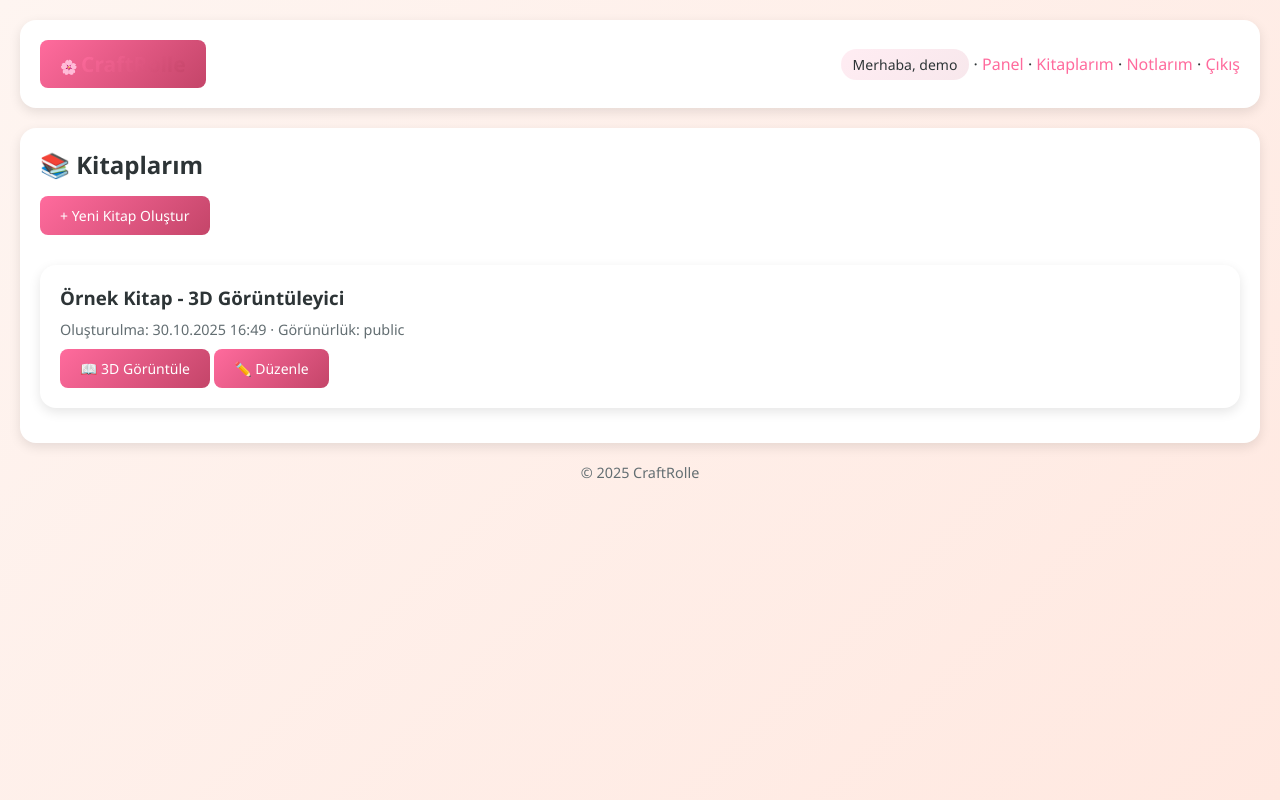
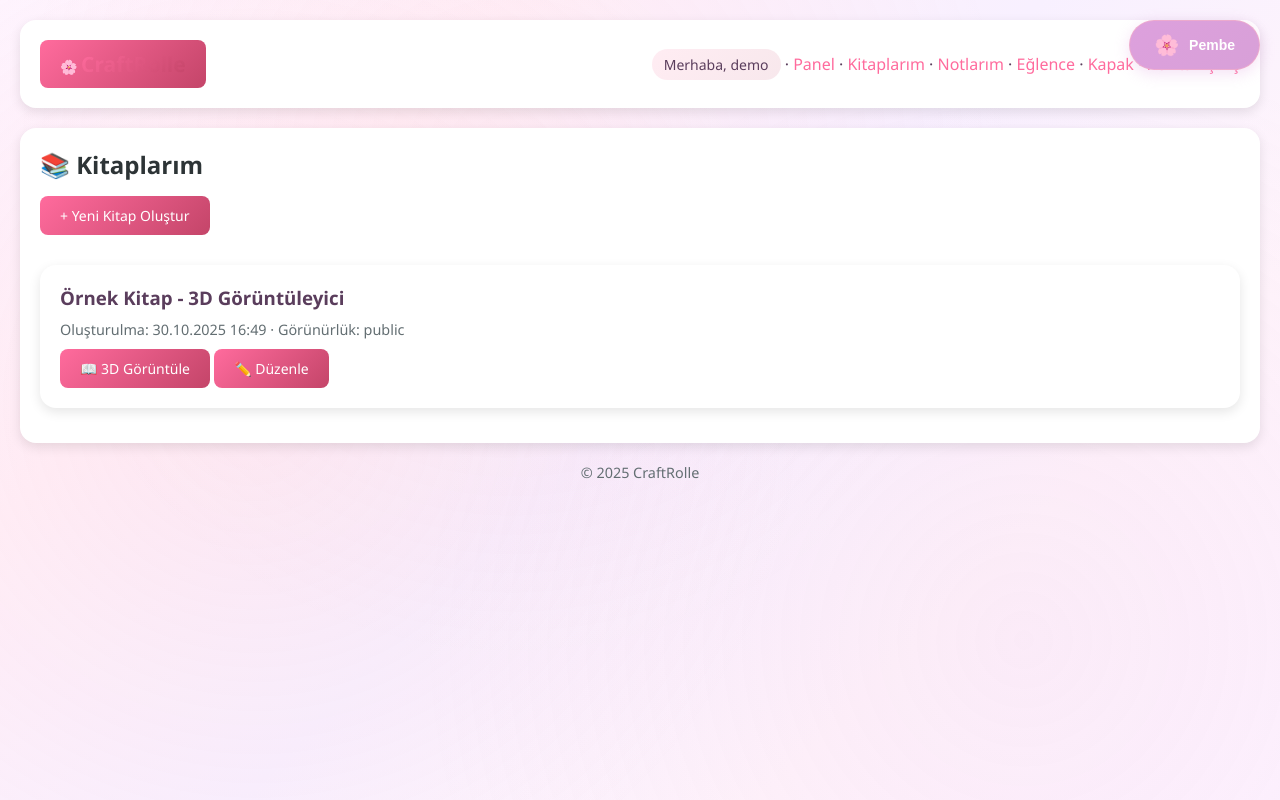
Before and after one commit to Emre-Oyunda/CraftRolle, a PHP site: page /books.php in a window 1280 px wide. Run offline with PHP 8.4, Linux system fonts and the light colour scheme; a user stored in the database is signed in; data comes from the database, SQL or seed files in the repository.

Commit message:
Add dual theme and theme toggle to books page
Co-authored-by: emresonmez456 <emresonmez456@gmail.com>

```diff
--- a/public/books.php
+++ b/public/books.php
@@ -18,8 +18,210 @@ $books = $st->fetchAll(PDO::FETCH_ASSOC);
   <meta name="viewport" content="width=device-width, initial-scale=1">
   <title>Kitaplarım - <?= e(APP_NAME) ?></title>
   <link rel="stylesheet" href="../assets/css/style.css">
+  <style>
+  /* === DUAL THEME - Pembe & Siyah === */
+
+  /* PEMBE TEMA (Default) */
+  body {
+    background: linear-gradient(135deg, #fef5ff 0%, #fff0f9 25%, #f8f0ff 50%, #fff5fb 75%, #fef5ff 100%);
+    color:#5a3d5c;
+    transition: all 0.5s ease;
+  }
+
+  body::before {
+    content: '';
+    position: fixed;
+    top: 0;
+    left: 0;
+    width: 100%;
+    height: 100%;
+    background-image:
+      radial-gradient(circle at 20% 50%, rgba(255, 182, 193, 0.15) 0%, transparent 50%),
+      radial-gradient(circle at 80% 80%, rgba(221, 160, 221, 0.12) 0%, transparent 50%),
+      radial-gradient(circle at 40% 20%, rgba(255, 192, 203, 0.1) 0%, transparent 50%);
+    pointer-events: none;
+    z-index: 0;
+    transition: all 0.5s ease;
+  }
+
+  /* SİYAH TEMA */
+  body.dark-theme {
+    background: #0e0b1a;
+    color:#f5e8ff;
+  }
+
+  body.dark-theme::before {
+    opacity: 0;
+  }
+
+  .container {
+    position: relative;
+    z-index: 1;
+  }
+
+  /* KARTLAR */
+  body.dark-theme .card {
+    border:1px solid #2a2144;
+    background: rgba(255,255,255,.04);
+    box-shadow:
+      0 4px 16px rgba(0, 0, 0, 0.3),
+      inset 0 0 20px rgba(124, 58, 237, 0.05);
+  }
+
+  body.dark-theme .card:hover {
+    box-shadow:
+      0 8px 24px rgba(124, 58, 237, 0.25),
+      inset 0 0 30px rgba(124, 58, 237, 0.1);
+    border-color: #3a2a54;
+  }
+
+  /* BUTONLAR */
+  body.dark-theme .btn {
+    border:1px solid #2a2144;
+    background: #161226;
+    box-shadow:
+      0 2px 8px rgba(0, 0, 0, 0.3),
+      inset 0 1px 1px rgba(124, 58, 237, 0.2);
+  }
+
+  body.dark-theme .btn:hover {
+    box-shadow:
+      0 4px 12px rgba(124, 58, 237, 0.4),
+      inset 0 1px 1px rgba(124, 58, 237, 0.3);
+    border-color: #3a2a54;
+  }
+
+  /* SMALL TEXT */
+  body.dark-theme .small {
+    color: #d4b5d7;
+  }
+
+  /* H3 */
+  body.dark-theme h3 {
+    color: #ffd2f0;
+  }
+
+  /* LINKS */
+  body.dark-theme a {
+    color: #f5b6e8;
+  }
+
+  body.dark-theme a:hover {
+    color: #ff69b4;
+  }
+
+  /* BADGE */
+  body.dark-theme .badge {
+    background: rgba(124, 58, 237, 0.2);
+    color: #ffd2f0;
+  }
+
+  /* BRAND */
+  body.dark-theme .brand {
+    background: linear-gradient(135deg, #ff69b4, #ba55d3);
+    -webkit-background-clip: text;
+    -webkit-text-fill-color: transparent;
+    background-clip: text;
+  }
+
+  /* === THEME TOGGLE BUTTON === */
+  .theme-toggle {
+    position: fixed;
+    top: 20px;
+    right: 20px;
+    z-index: 1000;
+    background: linear-gradient(135deg, #dda0dd 0%, #d8a0d8 100%);
+    border: 1px solid rgba(255, 182, 193, 0.5);
+    border-radius: 50px;
+    padding: 12px 24px;
+    cursor: pointer;
+    box-shadow: 0 4px 15px rgba(221, 160, 221, 0.3);
+    transition: all 0.3s ease;
+    display: flex;
+    align-items: center;
+    gap: 10px;
+    font-weight: 600;
+    color: white;
+    font-size: 14px;
+  }
+
+  body.dark-theme .theme-toggle {
+    background: #161226;
+    border: 1px solid #2a2144;
+    box-shadow:
+      0 4px 15px rgba(0, 0, 0, 0.4),
+      inset 0 0 20px rgba(124, 58, 237, 0.15);
+  }
+
+  .theme-toggle:hover {
+    transform: translateY(-2px);
+    box-shadow: 0 6px 20px rgba(221, 160, 221, 0.5);
+  }
+
+  body.dark-theme .theme-toggle:hover {
+    box-shadow:
+      0 6px 20px rgba(124, 58, 237, 0.4),
+      inset 0 0 30px rgba(124, 58, 237, 0.25);
+    border-color: #3a2a54;
+  }
+
+  .theme-toggle-icon {
+    font-size: 20px;
+  }
+
+  /* Responsive */
+  @media (max-width: 768px) {
+    .theme-toggle {
+      top: 10px;
+      right: 10px;
+      padding: 10px 18px;
+      font-size: 12px;
+    }
+  }
+  </style>
 </head>
 <body>
+
+<!-- Theme Toggle Button -->
+<button class="theme-toggle" id="theme-toggle">
+  <span class="theme-toggle-icon" id="theme-icon">🌸</span>
+  <span id="theme-text">Pembe</span>
+</button>
+
+<script>
+// === THEME SWITCHER ===
+function toggleTheme() {
+  const body = document.body;
+  const icon = document.getElementById('theme-icon');
+  const text = document.getElementById('theme-text');
+
+  body.classList.toggle('dark-theme');
+
+  if (body.classList.contains('dark-theme')) {
+    icon.textContent = '🌙';
+    text.textContent = 'Siyah';
+    localStorage.setItem('books-theme', 'dark');
+  } else {
+    icon.textContent = '🌸';
+    text.textContent = 'Pembe';
+    localStorage.setItem('books-theme', 'light');
+  }
+}
+
+// Load saved theme
+(function() {
+  const savedTheme = localStorage.getItem('books-theme');
+  if (savedTheme === 'dark') {
+    document.body.classList.add('dark-theme');
+    document.getElementById('theme-icon').textContent = '🌙';
+    document.getElementById('theme-text').textContent = 'Siyah';
+  }
+})();
+
+// Attach event
+document.getElementById('theme-toggle').addEventListener('click', toggleTheme);
+</script>
+
   <div class="container">
     <div class="card header">
       <div>
@@ -32,13 +234,16 @@ $books = $st->fetchAll(PDO::FETCH_ASSOC);
         · <a href="<?= base_url('dashboard.php') ?>">Panel</a>
         · <a href="<?= base_url('books.php') ?>">Kitaplarım</a>
         · <a href="<?= base_url('notes.php') ?>">Notlarım</a>
+        · <a href="<?= base_url('eglence.php') ?>">Eğlence</a>
+        · <a href="<?= base_url('designer_cover.php') ?>">Kapak</a>
+        · <a href="<?= base_url('designer_map.php') ?>">Harita</a>
         · <a href="<?= base_url('logout.php') ?>">Çıkış</a>
       </div>
     </div>
 
     <div class="card">
       <h2>📚 Kitaplarım</h2>
-      <a href="<?= base_url('book_create.php') ?>" class="btn">+ Yeni Kitap Oluştur</a>
+      <a href="<?= base_url('book_new.php') ?>" class="btn">+ Yeni Kitap Oluştur</a>
 
       <div style="margin-top: 30px;">
         <?php if (empty($books)): ?>
```
Also changed, not shown: 1 other file.
